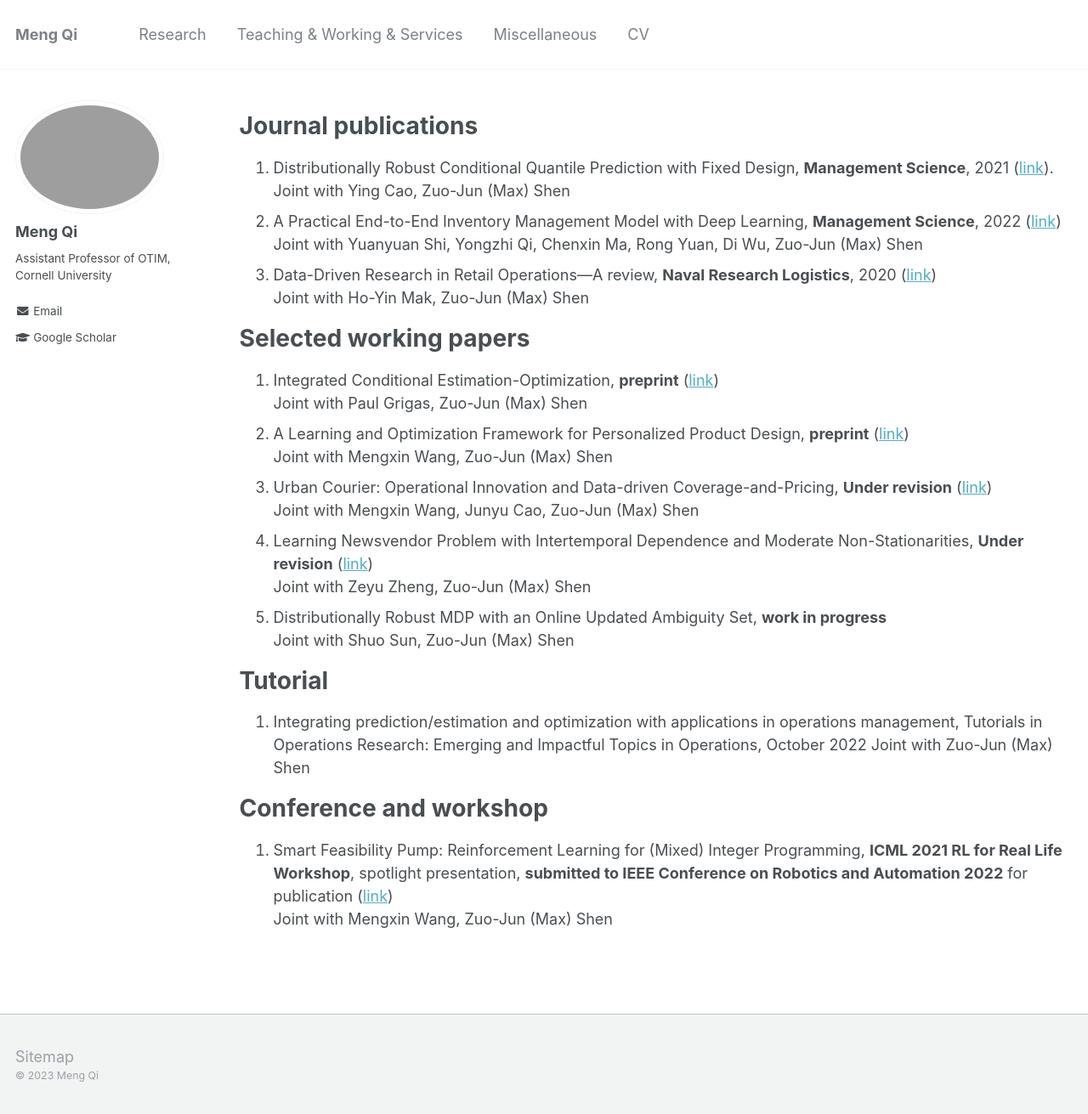
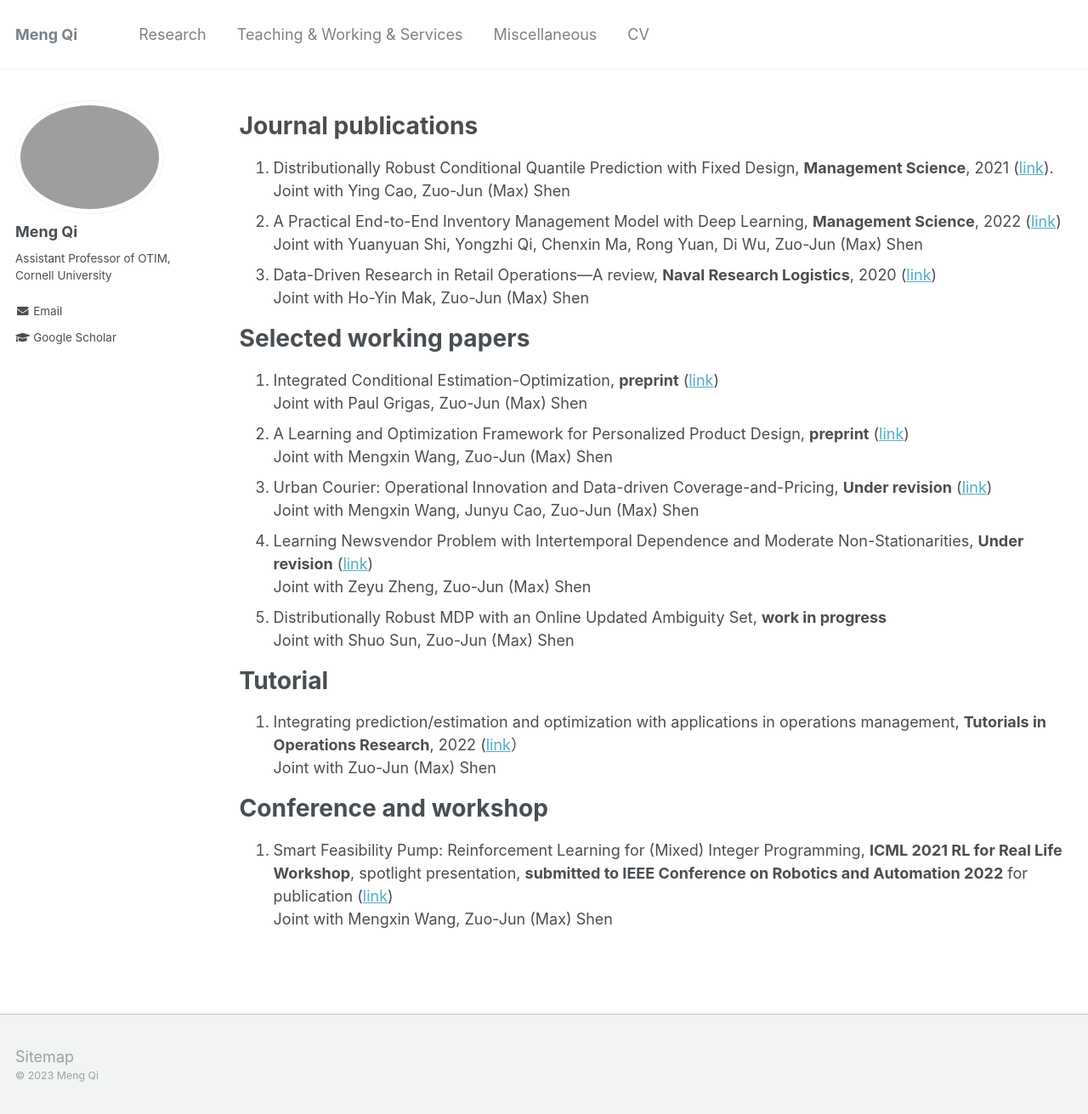
Before and after one commit to alicemengqi/site, a Jekyll site: the page built from _pages/publications.md, in a window 1280 px wide and 1311 px high. Shown: the whole window at 85% size. Built offline with Jekyll 4.4.1, drawn with Linux system fonts in a browser that asks for light colours.

Commit message:
Update publications.md

```diff
--- a/_pages/publications.md
+++ b/_pages/publications.md
@@ -32,7 +32,7 @@ Joint with Shuo Sun, Zuo-Jun (Max) Shen
 Joint with Shunan Jiang, Zeyu Zheng, Zuo-Jun (Max) Shen -->
 
 # Tutorial
-1. Integrating prediction/estimation and optimization with applications in operations management, Tutorials in Operations Research: Emerging and Impactful Topics in Operations, October 2022
+1. Integrating prediction/estimation and optimization with applications in operations management, **Tutorials in Operations Research**, 2022 ([link](https://pubsonline.informs.org/doi/abs/10.1287/educ.2022.0249)）
 Joint with Zuo-Jun (Max) Shen
 
 # Conference and workshop
```
